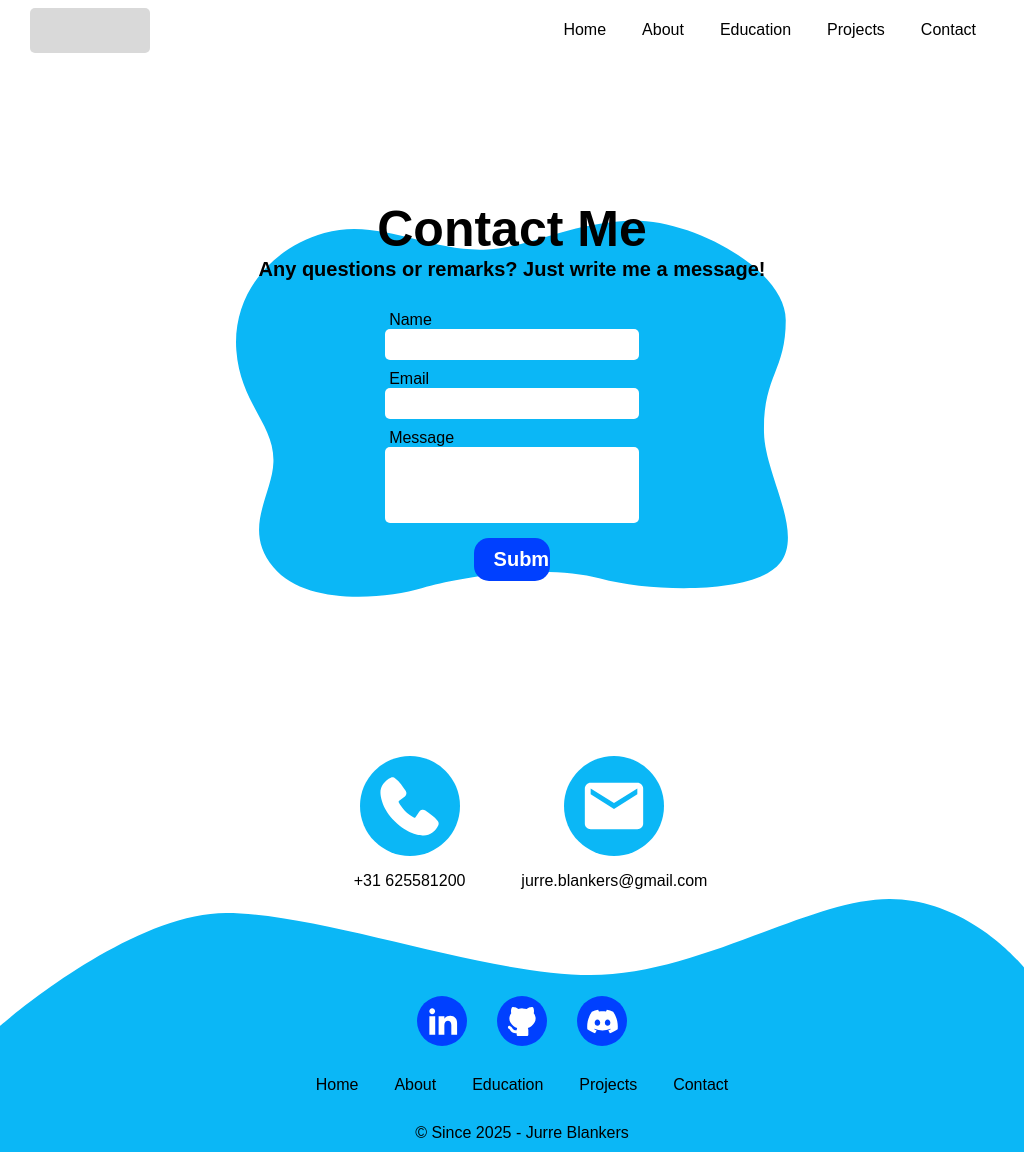
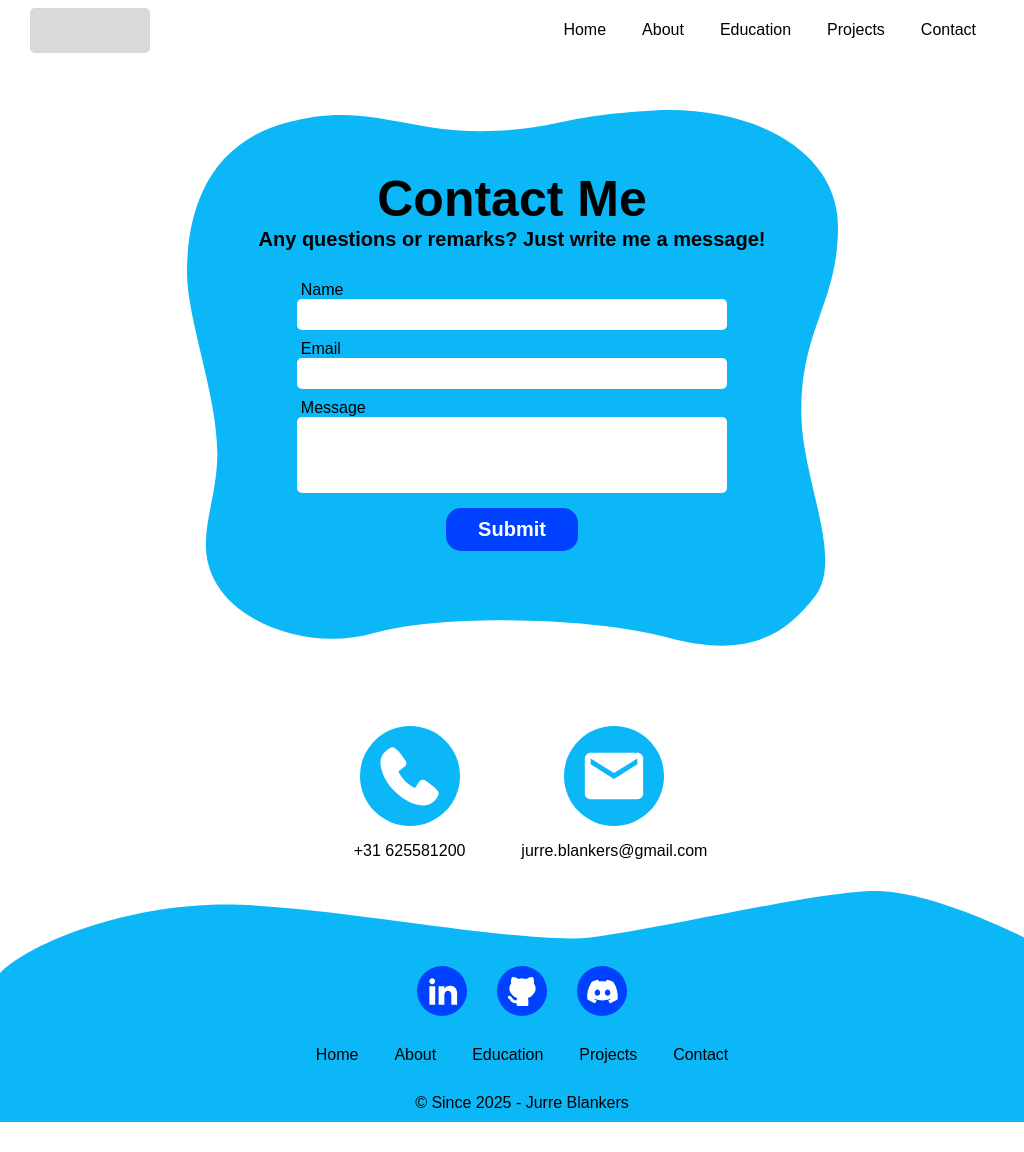
Before and after one commit to chevyje/Portfolio, a React (Vite) app in the folder portfolio/: page /contact in a window 1024 px wide. After the commit the page ends 1122 px from the top, so only its background shows below. Built offline with nearby package versions, Linux system fonts and the light colour scheme.

Commit message:
Made contact page responsive for laptop screens. and changed the other sizes to an empty white screen for now.

```diff
--- a/portfolio/src/pages/contactPage.module.css
+++ b/portfolio/src/pages/contactPage.module.css
@@ -13,7 +13,7 @@
     background-repeat: no-repeat;
     background-position: center;
     padding: 60px 20px;
-    width: 50%;
+    width: 860px;
     display: flex;
     justify-content: center;
     align-items: center;
@@ -115,3 +115,40 @@
     z-index: -1;
     overflow: hidden;
 }
+
+.midLarge, .mid, .small {
+    display: none;
+}
+
+@media only screen and (min-width: 769px) and (max-width: 1279px) {
+    .large{
+        display: none;
+    }
+    .midLarge {
+        display: block;
+    }
+    .contactFormContainer{
+        background-image: url("../../public/background/contactFormMidLarge.svg");
+        margin: 50px auto 0 auto;
+        width: 660px;
+    }
+
+    .contactForm{
+        width: 80%;
+    }
+}
+
+@media only screen and (max-width: 768px) {
+    .contactFormContainer{
+        display: none;
+    }
+    .contactInfoContainer{
+        display: none;
+    }
+    .footer{
+        display: none;
+    }
+    .backgroundFooter{
+        display: none;
+    }
+}
--- a/portfolio/src/pages/contactPage.tsx
+++ b/portfolio/src/pages/contactPage.tsx
@@ -38,7 +38,21 @@ function ContactPage() {
                     <svg width="1280" height="253" viewBox="0 0 1280 253" preserveAspectRatio="none" xmlns="http://www.w3.org/2000/svg">
                         <path d="M738.333 76.0002C603.667 76.0002 404.167 13.9998 282.5 13.9998C160.833 13.9998 0 126.998 0 126.998V252.998H1280V68.502C1280 68.502 1212 -0.000418752 1112 -0.000244141C1012 -6.95288e-05 873 76.0002 738.333 76.0002Z" fill="#0BB7F6"/>
                     </svg>
-
+                </div>
+                <div className={`${Style.backgroundFooter} ${Style.midLarge}`}>
+                    <svg width="769" height="231" viewBox="0 0 769 231" preserveAspectRatio="none" fill="none" xmlns="http://www.w3.org/2000/svg">
+                        <path d="M443.163 46.5023C392.932 54.2601 242.595 13.5002 169.5 13.5002C96.4049 13.5002 23.7083 50.5002 0 82.0002V231.001H769V46.5023C769 46.5023 701 7.27178e-05 657.5 0C614 -7.27176e-05 493.393 38.7445 443.163 46.5023Z" fill="#0BB7F6"/>
+                    </svg>
+                </div>
+                <div className={`${Style.backgroundFooter} ${Style.mid}`}>
+                    <svg width="481" height="229" viewBox="0 0 481 229" preserveAspectRatio="none" fill="none" xmlns="http://www.w3.org/2000/svg">
+                        <path d="M87 12.2786C39.909 12.2786 2.4 34.2999 0 37.4999V229H481V2C481 2 478 1.27145 473.5 0.778709C405 -6.72187 348.567 42.4138 270.5 42.7784C197.116 43.1212 153.5 12.2786 87 12.2786Z" fill="#0BB7F6"/>
+                    </svg>
+                </div>
+                <div className={`${Style.backgroundFooter} ${Style.small}`}>
+                    <svg width="320" height="201" viewBox="0 0 320 201" preserveAspectRatio="none" fill="none" xmlns="http://www.w3.org/2000/svg">
+                        <path d="M57.8794 10.7773C26.5507 10.7773 1.59667 30.106 0 32.9148V201H320V1.75546C320 1.75546 318.004 1.11599 315.01 0.683496C269.439 -5.89999 231.895 37.2279 179.958 37.5479C131.138 37.8487 102.121 10.7773 57.8794 10.7773Z" fill="#0BB7F6"/>
+                    </svg>
                 </div>
             </div>
         </>
```
Also changed, not shown: portfolio/public/background/contactFormMidLarge.svg (added).
